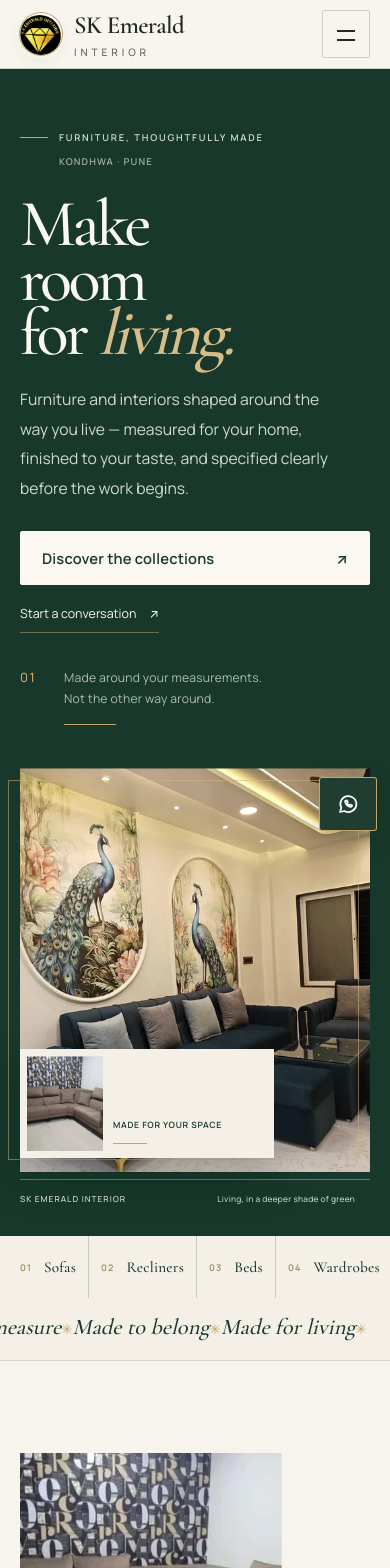
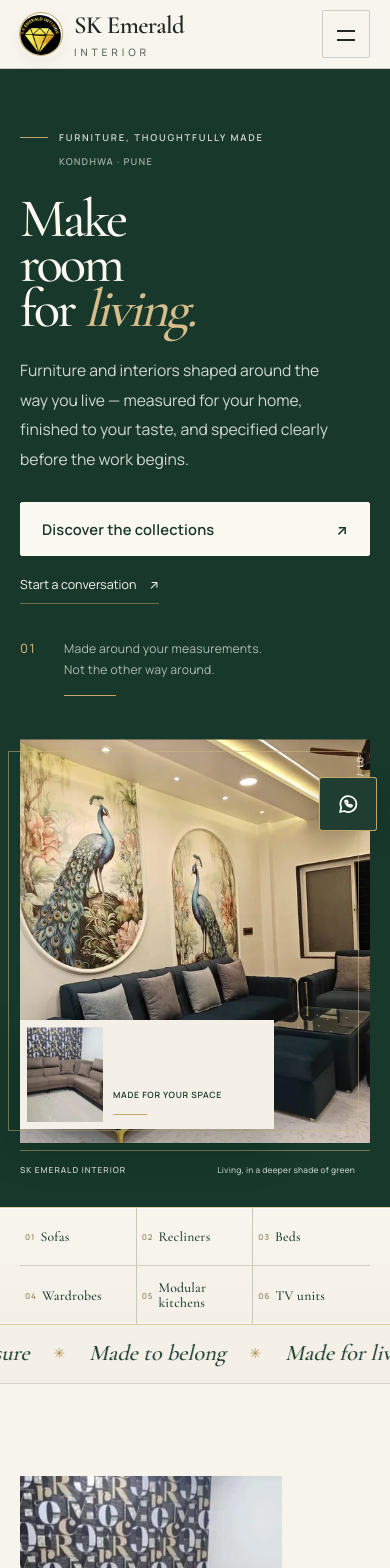
Before and after one commit to faisalahmad7/SK-emerald-landing-page, a React (Vite) app: page / in a window 390 px wide. Shown: the top 1568 px of the page. Built offline with nearby package versions, Linux system fonts and the light colour scheme.

Commit message:
Refine ribbon layout, typography and About page composition

```diff
--- a/src/styles-editorial.css
+++ b/src/styles-editorial.css
@@ -1,4 +1,30 @@
-/* SK Emerald — art-directed editorial homepage. This layer deliberately changes composition, not just decoration. */
+/* SK Emerald — art-directed editorial system. Composition, typography and motion are intentionally restrained. */
+/* About page: a deliberate two-column composition instead of a long, unbalanced stack. */
+.about {
+  display: grid;
+  grid-template-columns: minmax(0, 1.05fr) minmax(0, .95fr);
+  align-items: center;
+  gap: clamp(42px, 7vw, 100px);
+  padding-top: clamp(44px, 6vw, 82px);
+}
+.about-img { min-width: 0; margin: 0 24px 24px 0; }
+.about-img > .photo:first-child { box-shadow: 0 18px 48px #17271e16; }
+.about-img .b { right: -24px; bottom: -24px; }
+.about > div:last-child { min-width: 0; }
+.about > div:last-child p { max-width: 58ch; line-height: 1.9; }
+.about > div:last-child .btn { margin-top: 12px; }
+.pagehead { padding-top: clamp(34px, 5vw, 66px); padding-bottom: clamp(34px, 5vw, 66px); }
+.pagehead h1 { max-width: 13ch; font-size: clamp(2.9rem, 6vw, 5.3rem); line-height: .94; letter-spacing: -.04em; }
+.pagehead > .lead { max-width: 58ch; margin-top: 20px; line-height: 1.85; }
+.crumbs { margin-bottom: 28px; font-size: .76rem; color: var(--ink2); }
+.crumbs a { text-decoration-color: #C6A66B; text-underline-offset: 4px; }
+@media (max-width: 799px) {
+  .about { grid-template-columns: minmax(0, 1fr); gap: 42px; padding-top: 24px; }
+  .about-img { max-width: 640px; width: calc(100% - 18px); }
+  .about-img .b { right: -18px; bottom: -18px; }
+  .pagehead h1 { font-size: clamp(2.7rem, 10vw, 4.3rem); }
+}
+
 :root {
   --ed-paper: #F4F0E7;
   --ed-paper-light: #FBF8F1;
@@ -154,36 +180,43 @@
   grid-row: 2;
   width: 100%;
   max-width: none;
-  display: flex;
-  align-items: center;
-  flex-wrap: wrap;
+  display: grid;
+  grid-template-columns: repeat(6, minmax(0, 1fr));
+  align-items: stretch;
   gap: 0;
   padding: 0 max(var(--gut), calc((100vw - 1220px) / 2 + 28px));
-  background: var(--ed-paper);
+  background: linear-gradient(180deg, #F8F5EE 0%, var(--ed-paper) 100%);
   border: 0;
+  border-top: 1px solid #C6A66B80;
+  border-bottom: 1px solid #C6A66B80;
   margin: 0;
+  box-shadow: inset 0 1px 0 #FFFFFFB8, inset 0 -1px 0 #FFFFFF80;
 }
 .editorial-hero-index::before, .editorial-hero-index::after { content: none !important; }
 .editorial-hero-index a {
+  min-width: 0;
   display: flex;
   align-items: center;
-  gap: 12px;
-  min-height: 72px;
-  padding: 0 clamp(13px, 2.2vw, 30px);
-  border-bottom: 0;
+  justify-content: flex-start;
+  gap: 10px;
+  min-height: 74px;
+  padding: 10px clamp(8px, 1.3vw, 20px);
+  border: 0;
   border-right: 1px solid #C9C9BB;
   color: var(--ed-green);
-  font: 500 1.03rem var(--ed-serif);
-  white-space: nowrap;
+  font: 500 clamp(.82rem, 1.05vw, 1.02rem)/1.15 var(--ed-serif);
+  white-space: normal;
+  text-decoration: none;
+  transition: color .25s, background .25s;
 }
-.editorial-hero-index a:first-child { padding-left: 0; }
+.editorial-hero-index a:hover { color: #7D6231; background: #E9E2D4; }
 .editorial-hero-index a:last-child { border-right: 0; }
-.editorial-hero-index a span { color: #9C895F; font: 600 .57rem var(--ed-sans); letter-spacing: .12em; }
-.editorial-hero-index a:hover { color: #7D6231; }
+.editorial-hero-index a span { flex: 0 0 auto; color: #9C895F; font: 600 .57rem var(--ed-sans); letter-spacing: .12em; }
 .editorial-marquee { overflow: hidden; padding: 23px 0 20px; background: var(--ed-paper); border-bottom: 1px solid #D8D3C7; color: var(--ed-green); }
-.marquee-track { display: flex; width: max-content; align-items: center; gap: clamp(24px, 4vw, 60px); animation: ed-marquee 36s linear infinite; }
+.marquee-track { display: flex; width: max-content; align-items: center; animation: ed-marquee 34s linear infinite; will-change: transform; }
+.marquee-group { display: flex; flex: 0 0 auto; align-items: center; gap: clamp(24px, 4vw, 60px); padding-right: clamp(24px, 4vw, 60px); }
 .marquee-track span { font: italic 500 clamp(1.4rem, 2.5vw, 2.2rem)/1 var(--ed-serif); white-space: nowrap; }
-.marquee-track i { color: var(--gold); font-style: normal; font-size: .85rem; }
+.marquee-track i { color: #B18C4B; font-style: normal; font-size: .85rem; }
 @keyframes ed-marquee { to { transform: translateX(-50%); } }
 .editorial-intro { grid-template-columns: 1.08fr .92fr; gap: clamp(54px, 9vw, 136px); padding-block: clamp(100px, 13vw, 176px); }
 .editorial-intro-visual { align-self: center; padding: 0 11% 11% 0; }
@@ -294,8 +327,8 @@
   .editorial-hero { grid-template-columns: .92fr 1.08fr; grid-template-rows: minmax(570px, 68vh) auto; }
   .editorial-hero h1 { font-size: clamp(3.6rem, 7vw, 6.2rem); }
   .editorial-hero-copy { padding-right: 30px; }
-  .editorial-hero-index { overflow-x: auto; flex-wrap: nowrap; }
-  .editorial-hero-index a { min-height: 66px; }
+  .editorial-hero-index { padding-inline: var(--gut); }
+  .editorial-hero-index a { min-height: 68px; }
   .editorial-intro { gap: 55px; }
   .editorial-materials .split { gap: 55px; }
 }
@@ -316,9 +349,10 @@
   .hero-inset { left: 20px; bottom: 78px; width: min(65vw, 270px); grid-template-columns: 76px 1fr; gap: 10px; padding: 7px 10px 7px 7px; }
   .hero-inset > div { font-size: .54rem; }
   .hero-image-index { right: 24px; top: 18px; font-size: .55rem; }
-  .editorial-hero-index { grid-column: 1; grid-row: 3; padding-inline: var(--gut); }
-  .editorial-hero-index a { min-height: 62px; padding-inline: 16px; font-size: .95rem; }
-  .editorial-hero-index a:first-child { padding-left: 0; }
+  .editorial-hero-index { grid-column: 1; grid-row: 3; grid-template-columns: repeat(3, minmax(0, 1fr)); padding-inline: var(--gut); }
+  .editorial-hero-index a { min-height: 58px; padding: 10px 8px; gap: 7px; font-size: .94rem; border-bottom: 1px solid #D6D0C3; }
+  .editorial-hero-index a:nth-child(3n) { border-right: 0; }
+  .editorial-hero-index a:nth-last-child(-n+3) { border-bottom: 0; }
   .editorial-marquee { padding-block: 17px; }
   .editorial-intro { grid-template-columns: 1fr; gap: 53px; padding-block: 92px; }
   .editorial-intro-visual { max-width: 570px; width: 100%; }
@@ -362,10 +396,11 @@
   .editorial-visit-heading h2 { max-width: 10ch; font-size: clamp(3.8rem, 13vw, 5.5rem); }
 }
 @media (max-width: 420px) {
-  .editorial-hero h1 { font-size: 4.15rem; }
+  .editorial-hero h1 { font-size: clamp(3.35rem, 14vw, 4.15rem); }
   .editorial-hero .actions { gap: 18px; }
   .editorial-text-link { font-size: .78rem; }
-  .editorial-hero-index a { padding-inline: 12px; }
+  .editorial-hero-index a { padding-inline: 5px; gap: 5px; font-size: .86rem; }
+  .editorial-hero-index a span { font-size: .5rem; }
   .editorial-mosaic .tile-cap { padding: 46px 9px 11px; }
   .editorial-mosaic .tile-name { font-size: 1.22rem; }
   .editorial-mosaic .tile-go { display: none; }
```
